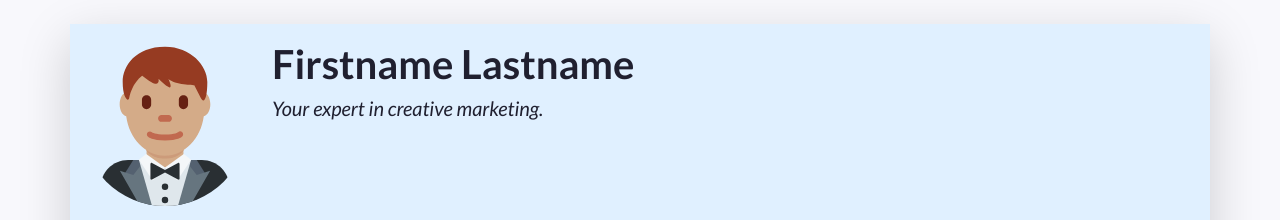
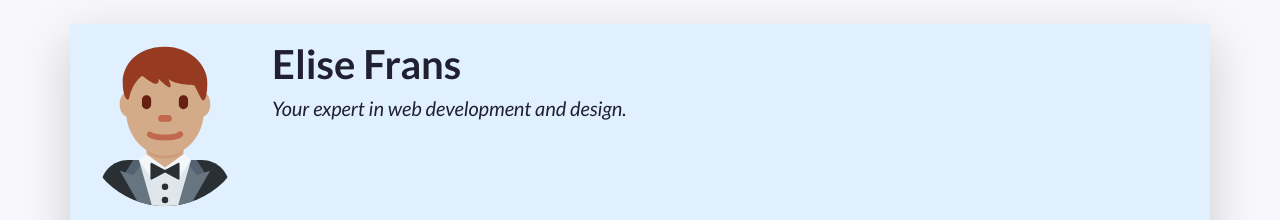
Before and after one commit to EliseFrans/PRJ4_Hand-in, a plain HTML site: page index.html in a window 1280 px wide. Shown: the top 220 px of the page. Drawn offline with nearby package versions, Linux system fonts and the light colour scheme.

Commit message:
Changed the title/name and discription

```diff
--- a/index.html
+++ b/index.html
@@ -14,7 +14,7 @@
     <!-- Links to our additional CSS styles -->
     <link rel="stylesheet" href="css/styles.css">
 
-    <title>Firstname Lastname's Resumé</title>
+    <title>Elise Frans's Resumé</title>
   </head>
   <!-- End of the head -->
 
@@ -49,8 +49,8 @@
           A container to wrap around your name and tagline. Full-width at small size, then columns of increasing size.
         -->
         <div class="col-12 col-sm-8 col-md-9 col-lg-10 my-3 header-content">
-          <h1 class="fw-bolder">Firstname Lastname</h1>
-          <h5 class="fst-italic tagline">Your expert in creative marketing.</h5>
+          <h1 class="fw-bolder">Elise Frans</h1>
+          <h5 class="fst-italic tagline">Your expert in web development and design.</h5>
         </div>
       </header>
 
```
